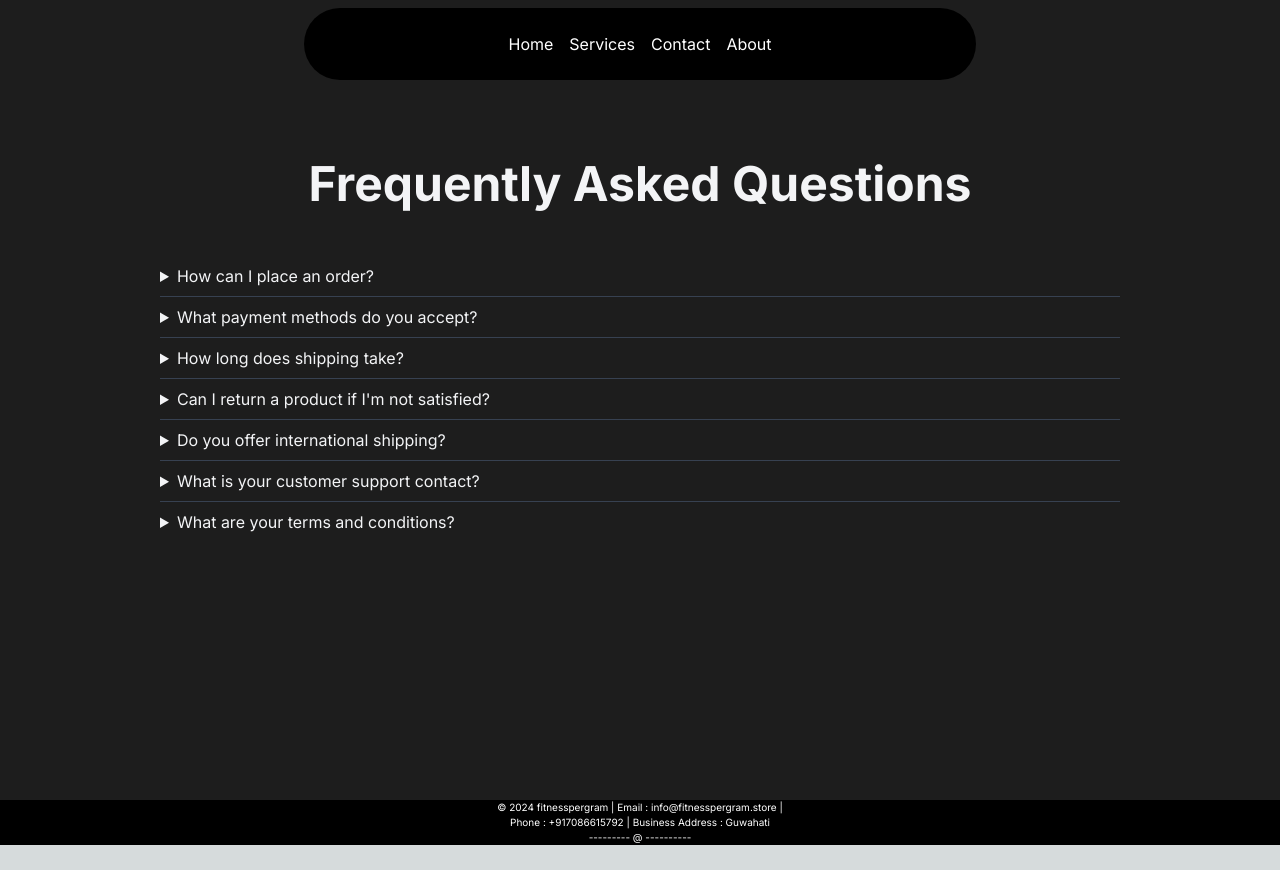
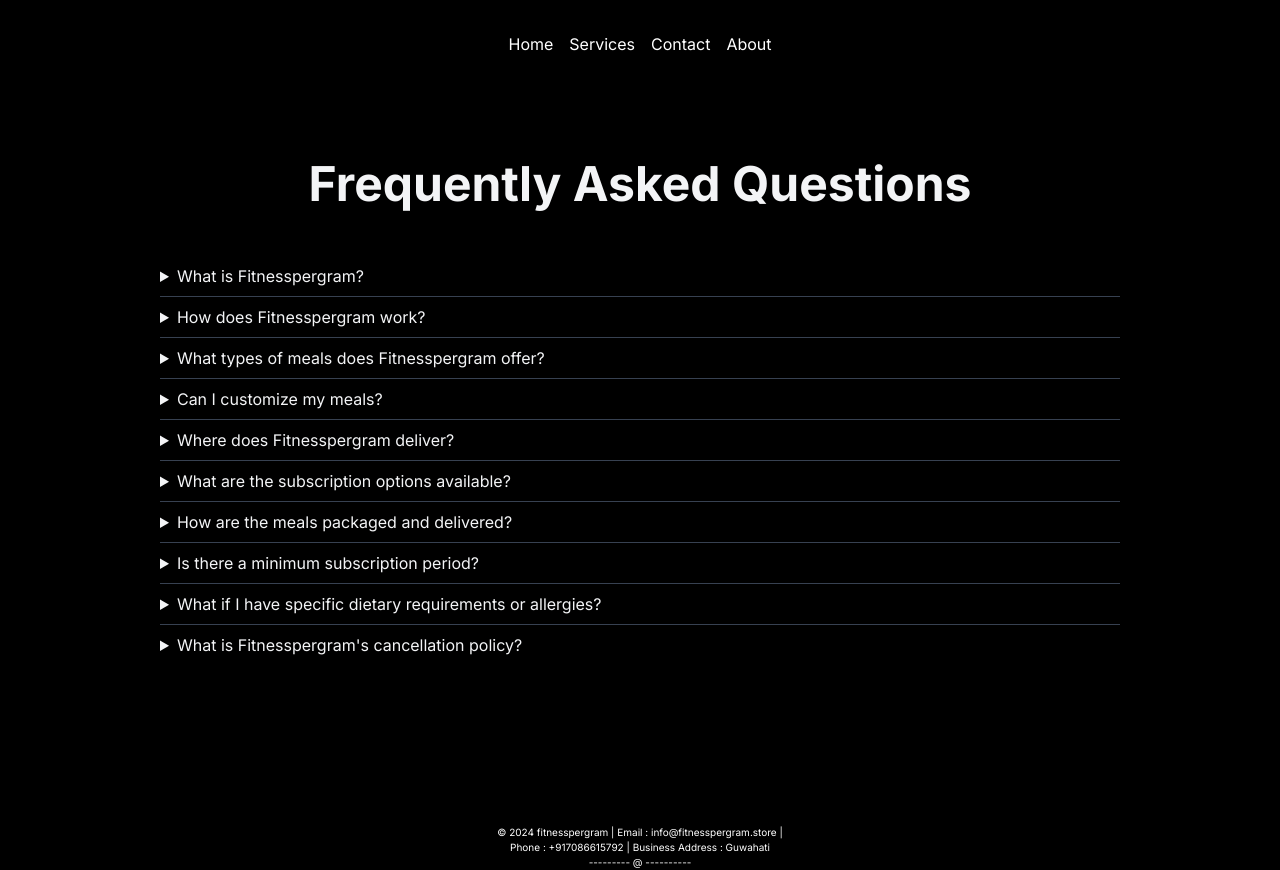
Before and after one commit to AvhiMaz/fitnesspergram, a Next.js app: page /faq in a window 1280 px wide. Before the commit the page ends 845 px from the top, so only its background shows below. Built offline with nearby package versions, Linux system fonts and the light colour scheme.

Commit message:
updation of faq section

```diff
--- a/src/app/faq/page.tsx
+++ b/src/app/faq/page.tsx
@@ -5,7 +5,7 @@ import { CardStackDemo } from "../components/cstack";
 export default function SpotlightPreview() {
   return (
     <>
-      <section className="bg-[#1D1D1D] text-gray-100 py-32 min-h-screen">
+      <section className="bg-black text-gray-100 py-32 min-h-screen">
         <div className="container flex flex-col justify-center p-4 mx-auto md:p-8">
           <h2 className="mb-12 text-4xl font-bold leadi text-center sm:text-5xl">
             Frequently Asked Questions
@@ -13,103 +13,101 @@ export default function SpotlightPreview() {
           <div className="flex flex-col divide-y sm:px-8 lg:px-12 xl:px-32 divide-gray-700">
             <details>
               <summary className="py-2 outline-none cursor-pointer focus:underline">
-                How can I place an order?
+              What is Fitnesspergram?
               </summary>
               <div className="px-4 pb-4">
                 <p>
-                  You can easily place an order on our website by browsing our
-                  product catalog, selecting the items you want, and adding them
-                  to your cart. Then, proceed to checkout, where you can provide
-                  your shipping and payment information to complete the order.
+                Fitnesspergram is a health-focused meal delivery service that provides calorie-counted, portion-controlled meals designed to support a balanced diet and fitness goals.
                 </p>
               </div>
             </details>
             <details>
               <summary className="py-2 outline-none cursor-pointer focus:underline">
-                What payment methods do you accept?
+              How does Fitnesspergram work?
               </summary>
               <div className="px-4 pb-4">
                 <p>
-                  We accept various payment methods, including credit cards,
-                  debit cards, net banking, and mobile wallet payments. You can
-                  choose the payment option that is most convenient for you
-                  during the checkout process.
+                Customers can subscribe to our meal plans on our website. We offer a variety of meal options to choose from. Once subscribed, meals are delivered daily based on the chosen plan.
                 </p>
               </div>
             </details>
             <details>
               <summary className="py-2 outline-none cursor-pointer focus:underline">
-                How long does shipping take?
+              What types of meals does Fitnesspergram offer?
               </summary>
               <div className="px-4 pb-4">
                 <p>
-                  Shipping times may vary depending on your location and the
-                  shipping method chosen. Typically, orders are processed within
-                  1-2 business days, and delivery can take 3-7 business days
-                  within India. You will receive a tracking notification once
-                  your order is shipped.
+                We offer a range of meals for once a day during lunch hours . Our meals are designed to be nutritious, balanced, and tailored to specific dietary needs.
                 </p>
               </div>
             </details>
             <details>
               <summary className="py-2 outline-none cursor-pointer focus:underline">
-                Can I return a product if I'm not satisfied?
+              Can I customize my meals?
               </summary>
               <div className="px-4 pb-4">
                 <p>
-                  Yes, we have a hassle-free return policy. If you are not
-                  satisfied with your purchase, you can initiate a return within
-                  30 days of receiving the product. Please contact our customer
-                  support at{" "}
-                  <a href="" className="underline">
-                    example@gmail.com
-                  </a>{" "}
-                  for assistance.
+                No, to ensure consistency , fitnesspergram doesn't offer any customization options other than topups as mentioned in the menu section of our website.
                 </p>
               </div>
             </details>
             <details>
               <summary className="py-2 outline-none cursor-pointer focus:underline">
-                Do you offer international shipping?
+              Where does Fitnesspergram deliver?
               </summary>
               <div className="px-4 pb-4">
                 <p>
-                  Currently, we only provide shipping services within India.
-                  However, we may consider expanding our shipping options to
-                  international locations in the future. Please stay updated
-                  with our website for any changes in shipping destinations.
+                Currently, we deliver in select areas of Narengi, Guwahati. We are working towards expanding our delivery network to cover more locations in the future.
                 </p>
               </div>
             </details>
             <details>
               <summary className="py-2 outline-none cursor-pointer focus:underline">
-                What is your customer support contact?
+              What are the subscription options available?
               </summary>
               <div className="px-4 pb-4">
                 <p>
-                  If you have any questions, concerns, or need assistance, you
-                  can reach our customer support team at 9911083755 during our
-                  business hours, Monday to Saturday from 10 am to 6 pm. You can
-                  also contact us via email at{" "}
-                  <a href="" className="underline">
-                    example@gmail.com
-                  </a>
-                  .
+                We offer flexible subscription plans including weekly and monthly options. Customers can choose the plan that best suits their needs and lifestyle.
                 </p>
               </div>
             </details>
             <details>
               <summary className="py-2 outline-none cursor-pointer focus:underline">
-                What are your terms and conditions?
+              How are the meals packaged and delivered?
               </summary>
               <div className="px-4 pb-4">
                 <p>
-                  You can find our detailed terms and conditions by visiting our
-                  <a href="" className="underline">
-                    Terms of Service
-                  </a>
-                  page on our website. It includes information about our
-                  policies, user guidelines, and more.
+                Our meals are freshly prepared and delivered in convenient packaging. They are delivered in bulk at a designated time slot to ensure freshness.
+                </p>
+              </div>
+            </details>
+            <details>
+              <summary className="py-2 outline-none cursor-pointer focus:underline">
+              Is there a minimum subscription period?
+              </summary>
+              <div className="px-4 pb-4">
+                <p>
+                No, there is no minimum subscription period. Customers can subscribe and cancel their plan at any time.
+                </p>
+              </div>
+            </details>
+            <details>
+              <summary className="py-2 outline-none cursor-pointer focus:underline">
+              What if I have specific dietary requirements or allergies?
+              </summary>
+              <div className="px-4 pb-4">
+                <p>
+                Although we do not accommodate specific dietary requirements, Please feel free to inform us of any restrictions or preferences when placing your order.
+                </p>
+              </div>
+            </details>
+            <details>
+              <summary className="py-2 outline-none cursor-pointer focus:underline">
+              What is Fitnesspergram's cancellation policy?
+              </summary>
+              <div className="px-4 pb-4">
+                <p>
+                We do not offer a refund on any cancellations. once an order is placed , it can be cancelled any time but no refund will be issued to the customer.
                 </p>
               </div>
             </details>
```
